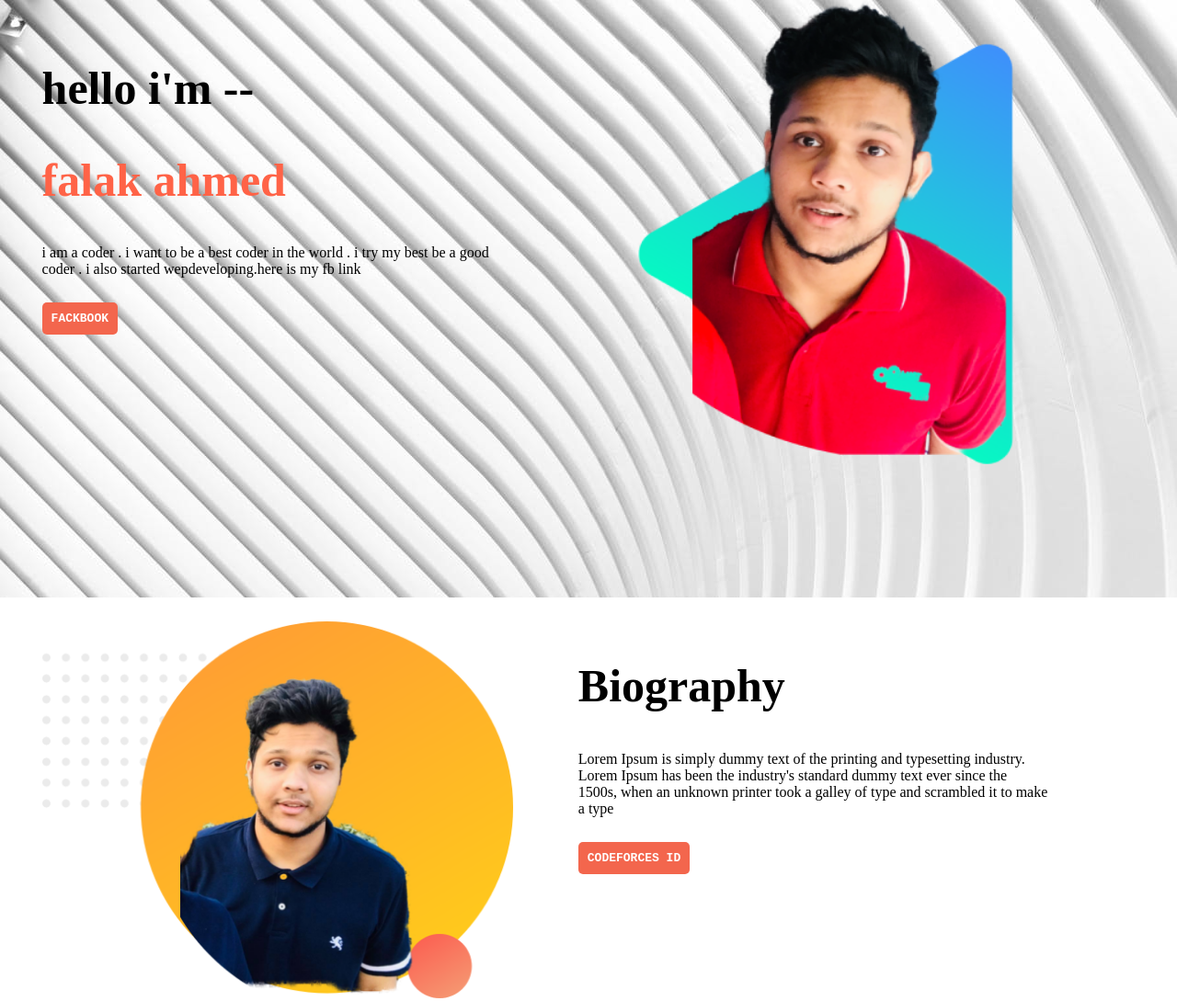
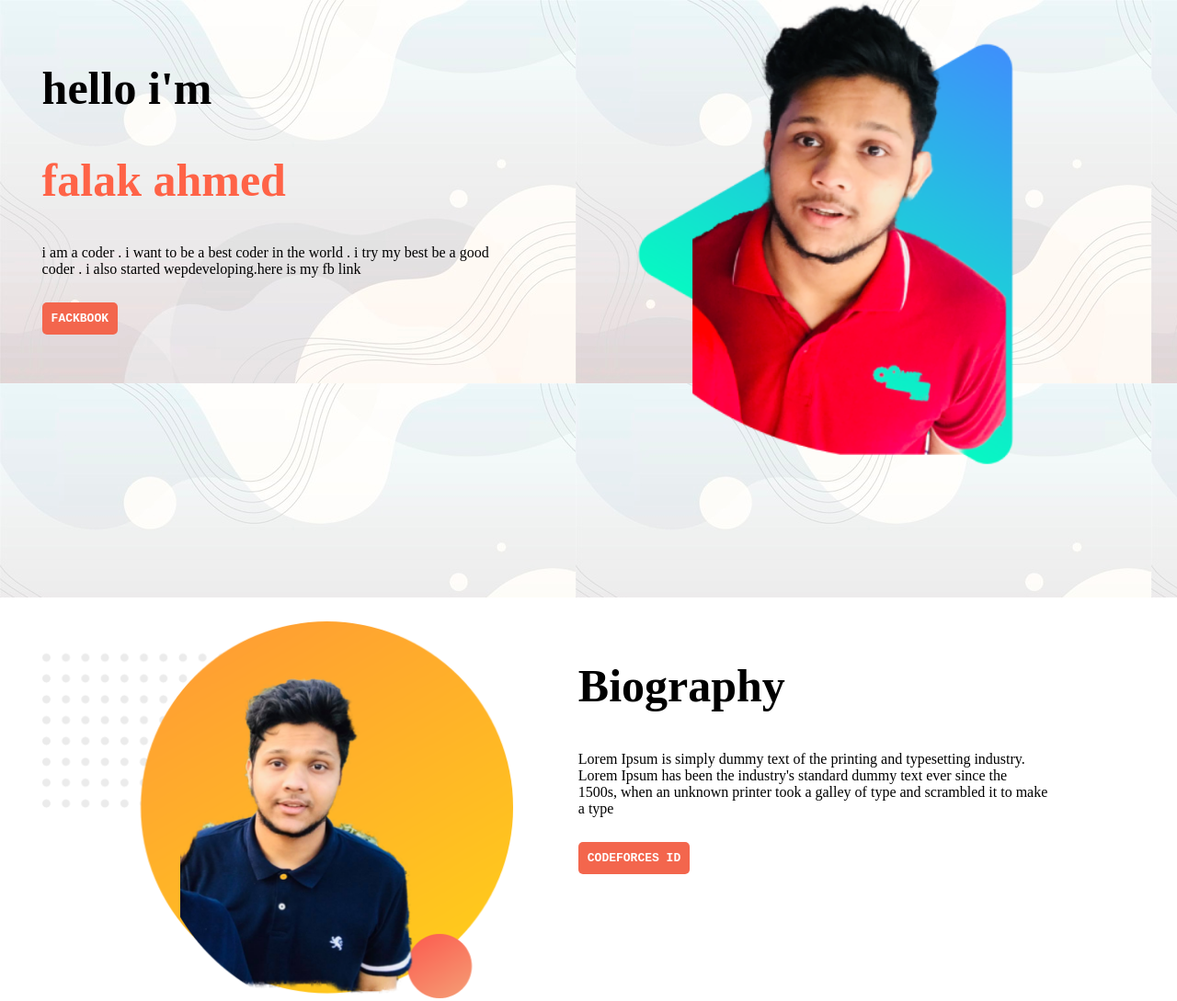
Before and after one commit to falak50/work1, a plain HTML site: page index.html in a window 1280 px wide. Shown: the top 1089 px of the page at 92% size. Drawn offline with Linux system fonts and the light colour scheme.

Commit message:
final done

```diff
--- a/index.html
+++ b/index.html
@@ -13,7 +13,7 @@
 
     <section class="sec1">
         <div class="half" >
-            <h1>hello i'm -- </h1>
+            <h1>hello i'm  </h1>
             <h1> <span class="efect">falak ahmed</span> </h1>
 
             <p>i am a coder . i want to be a best coder in the world . i try my best be a good coder . i also started wepdeveloping.here is my fb link </p>
--- a/style.css
+++ b/style.css
@@ -46,7 +46,7 @@ section{
 }
 
 .sec1{
-background-image: url("pic/newp2.jpeg");
+background-image: url("pic/last2.jpg");
 
 }
 .sec2
```
Also changed, not shown: pic/last.jpg (added), pic/last2.jpg (added).
